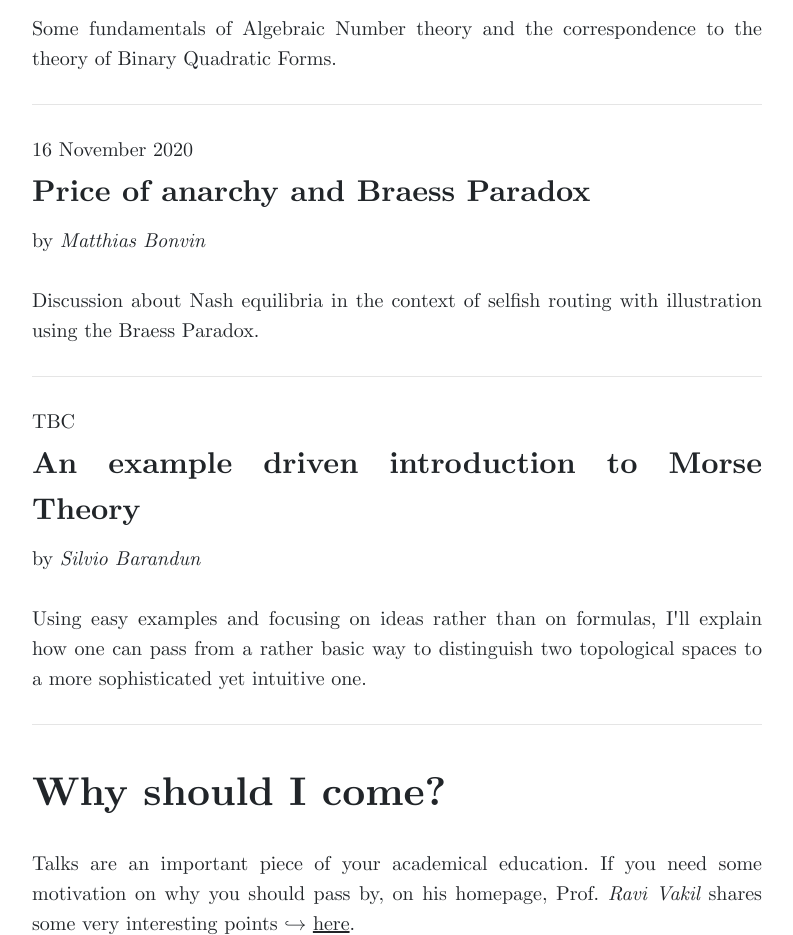
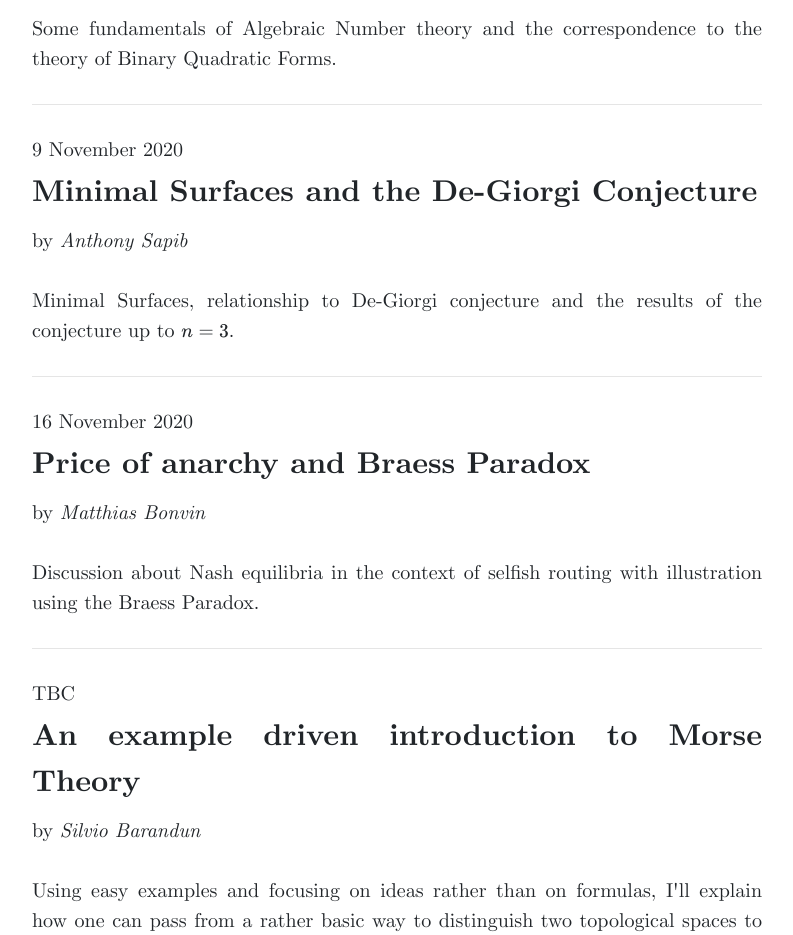
Before and after one commit to zucmap/zucMAP.github.io, a website: page colloquia.html in a window 1280 px wide. Shown: the part 1240-2175 px from the top of the page, without its empty margins (243-1036 px from the left). Drawn offline with nearby package versions, Linux system fonts and the light colour scheme.

Commit message:
Add files via upload

```diff
--- a/colloquia.html
+++ b/colloquia.html
@@ -100,6 +100,11 @@
         <p style="font-size:20px"> by <i>David Rusch</i> </p>
         <p>Some fundamentals of Algebraic Number theory and the correspondence to the theory of Binary Quadratic Forms.</p>
         <hr>
+        <p style="font-size:20px;margin-bottom:-25px;"> 9 November 2020 </p>
+        <p style="font-size:30px;margin-bottom:-20px;"><b>Minimal Surfaces and the De-Giorgi Conjecture</b> </p>
+        <p style="font-size:20px"> by <i>Anthony Sapib</i> </p>
+        <p>Minimal Surfaces, relationship to De-Giorgi conjecture and the results of the conjecture up to $n=3$.</p>
+        <hr>
         <p style="font-size:20px;margin-bottom:-25px;"> 16 November 2020 </p>
         <p style="font-size:30px;margin-bottom:-20px;"><b>Price of anarchy and Braess Paradox</b> </p>
         <p style="font-size:20px"> by <i>Matthias Bonvin</i> </p>
```
